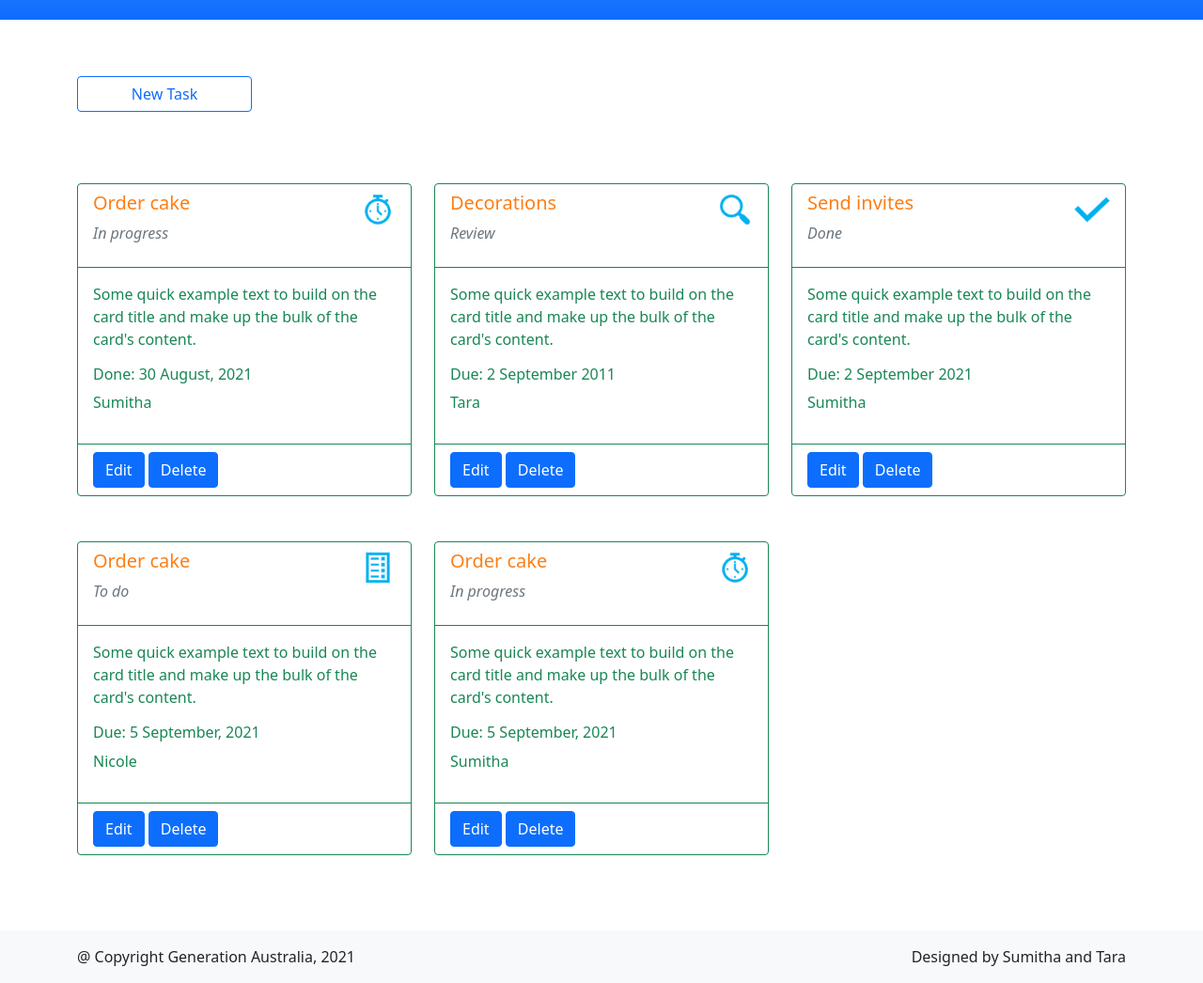
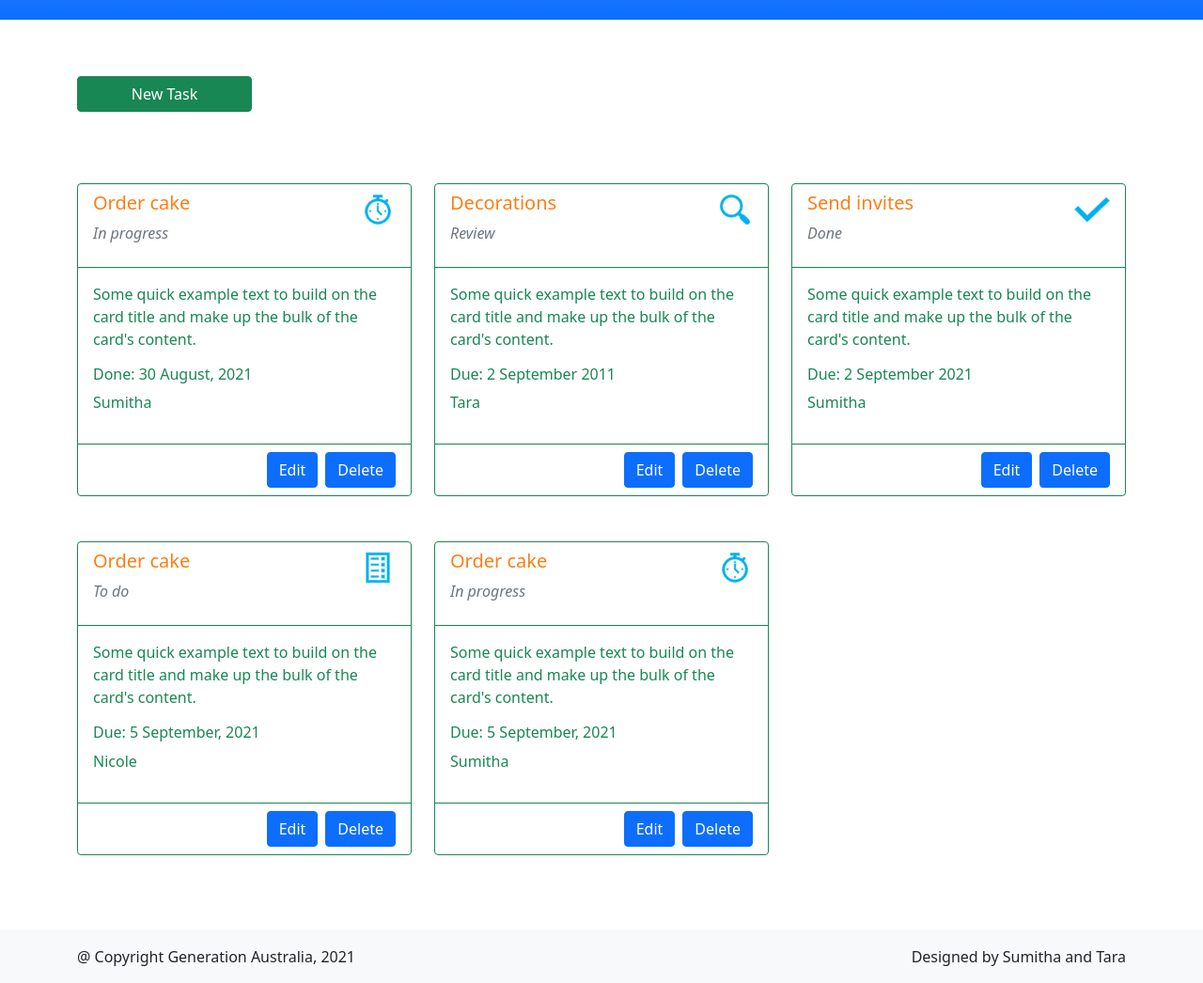
Before and after one commit to sela2306/Task2Do, a plain HTML site: page index.html in a window 1280 px wide. Shown: the part 72-1118 px from the top of the page at 94% size. Drawn offline with nearby package versions, Linux system fonts and the light colour scheme.

Commit message:
moved buttons to right

```diff
--- a/index.html
+++ b/index.html
@@ -34,7 +34,7 @@
     <!-- Sumitha start button -->
     <section id="newTaskButton" class="container">
     <div class="d-grid col-2 text-nowrap">
-      <button type="button" class="btn btn-outline-primary" data-bs-toggle="modal" data-bs-target="#staticBackdrop">
+      <button type="button" class="btn btn-success" data-bs-toggle="modal" data-bs-target="#staticBackdrop">
         New Task
         </button>
     </div>
@@ -65,7 +65,7 @@
                   <p>Sumitha</p>
                 </div>
                 <div class="card-footer bg-transparent border-success">
-                  <div>
+                  <div class="d-flex justify-content-end gap-2">
                     <button class="btn btn-primary " type="button">Edit</button>
                     <button class="btn btn-primary" type="button">
                       Delete
@@ -94,7 +94,7 @@
                   <p>Tara</p>
                 </div>
                 <div class="card-footer bg-transparent border-success">
-                  <div>
+                  <div class="d-flex justify-content-end gap-2">
                     <button class="btn btn-primary" type="button">Edit</button>
                     <button class="btn btn-primary" type="button">
                       Delete
@@ -125,7 +125,7 @@
                     <p>Sumitha</p>
                   </div>
                   <div class="card-footer bg-transparent border-success">
-                    <div>
+                    <div class="d-flex justify-content-end gap-2">
                       <button class="btn btn-primary" type="button">Edit</button>
                       <button class="btn btn-primary" type="button">
                         Delete
@@ -155,7 +155,7 @@
                   <p>Nicole</p>
                 </div>
                 <div class="card-footer bg-transparent border-success">
-                  <div>
+                  <div class="d-flex justify-content-end gap-2">
                     <button class="btn btn-primary" type="button">Edit</button>
                     <button class="btn btn-primary" type="button">
                       Delete
@@ -183,7 +183,7 @@
                   <p>Sumitha</p>
                 </div>
                 <div class="card-footer bg-transparent border-success">
-                  <div>
+                  <div class="d-flex justify-content-end gap-2">
                     <button class="btn btn-primary" type="button">Edit</button>
                     <button class="btn btn-primary" type="button">
                       Delete
```
